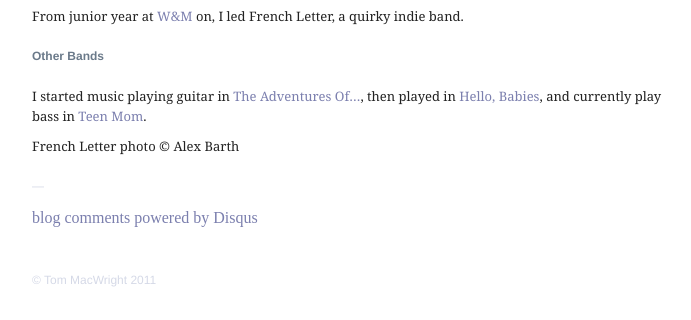
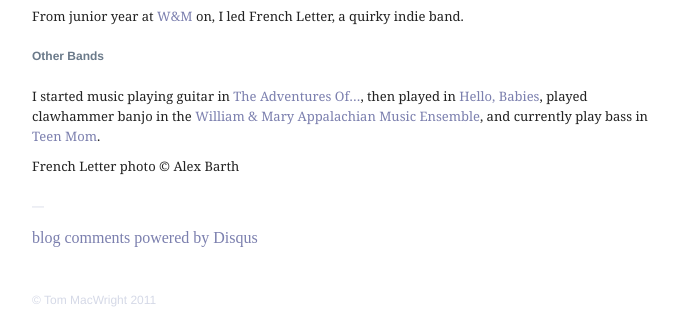
Before and after one commit to konklone/tmcw.github.com, a Jekyll site: the page built from music/index.md, in a window 1280 px wide, cut to the strip 857-1177 px from the top of the page. Shown: the whole strip, without its empty margins (288-979 px from the left). Built offline with Jekyll 4.4.1, drawn with Linux system fonts in a browser that asks for light colours; Markdown is read by kramdown in place of the engine named in the settings; comment, search, counter and statistics services are not loaded.

Commit message:
Adding note about WMAME

```diff
--- a/music/index.md
+++ b/music/index.md
@@ -26,6 +26,6 @@ From junior year at [W&M](http://wm.edu) on, I led French Letter, a quirky indie
 
 # Other Bands
 
-I started music playing guitar in [The Adventures Of...](http://www.myspace.com/theadventuresoftupperware), then played in [Hello, Babies](http://hellobabies.bandcamp.com/), and currently play bass in [Teen Mom](http://www.facebook.com/pages/Teen-Mom-DC/191023127616953).
+I started music playing guitar in [The Adventures Of...](http://www.myspace.com/theadventuresoftupperware), then played in [Hello, Babies](http://hellobabies.bandcamp.com/), played clawhammer banjo in the [William & Mary Appalachian Music Ensemble](http://www.archive.org/details/WM_Appalachian_Ensemble_2009), and currently play bass in [Teen Mom](http://www.facebook.com/pages/Teen-Mom-DC/191023127616953).
 
 French Letter photo &copy; Alex Barth
```
